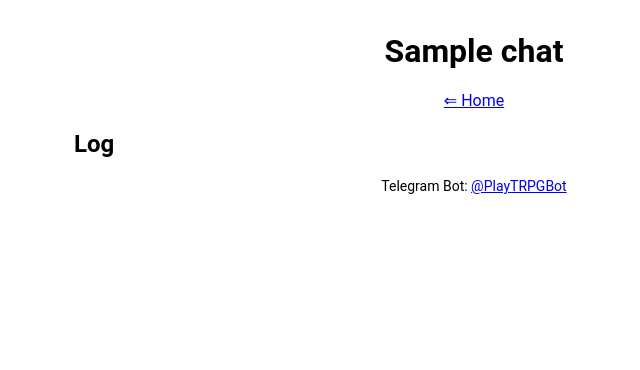
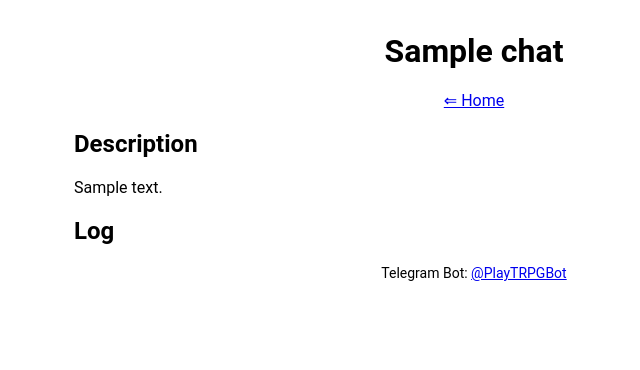
Before and after one commit to mythal/PlayTRPGBot, a Django app: page /chat/1/ in a window 1280 px wide. Shown: the top 370 px of the page, without its empty margins (166-806 px from the left). Run offline with Django 3.2, Linux system fonts and the light colour scheme; tables that the repository leaves empty hold one stand-in row (values such as "Sample post"); data that the repository does not hold is empty; parts of the project's set-up code (start-up, migrations or seed data) failed here and were passed over.

Commit message:
show description

```diff
--- a/archive/templates/chat.html
+++ b/archive/templates/chat.html
@@ -7,13 +7,21 @@
 {% block main %}
 
     <article id="logs">
+        {% if chat.description %}
+            <section class="description">
+                <h2>Description</h2>
+                {{ chat.description|linebreaks }}
+            </section>
+        {% endif %}
         {% if chat.chat_set.count > 0 %}
+            <section class="sub">
                 <h2>Sub</h2>
                 <ul>
                     {% for child in chat.chat_set.all %}
                         <li><a href="{% url 'logs' child.id %}">{{ child.title }}</a></li>
                     {% endfor %}
                 </ul>
+            </section>
         {% endif %}
     <h2>Log</h2>
         <table>
```
Lines whose indentation alone changed are shown as unchanged.
